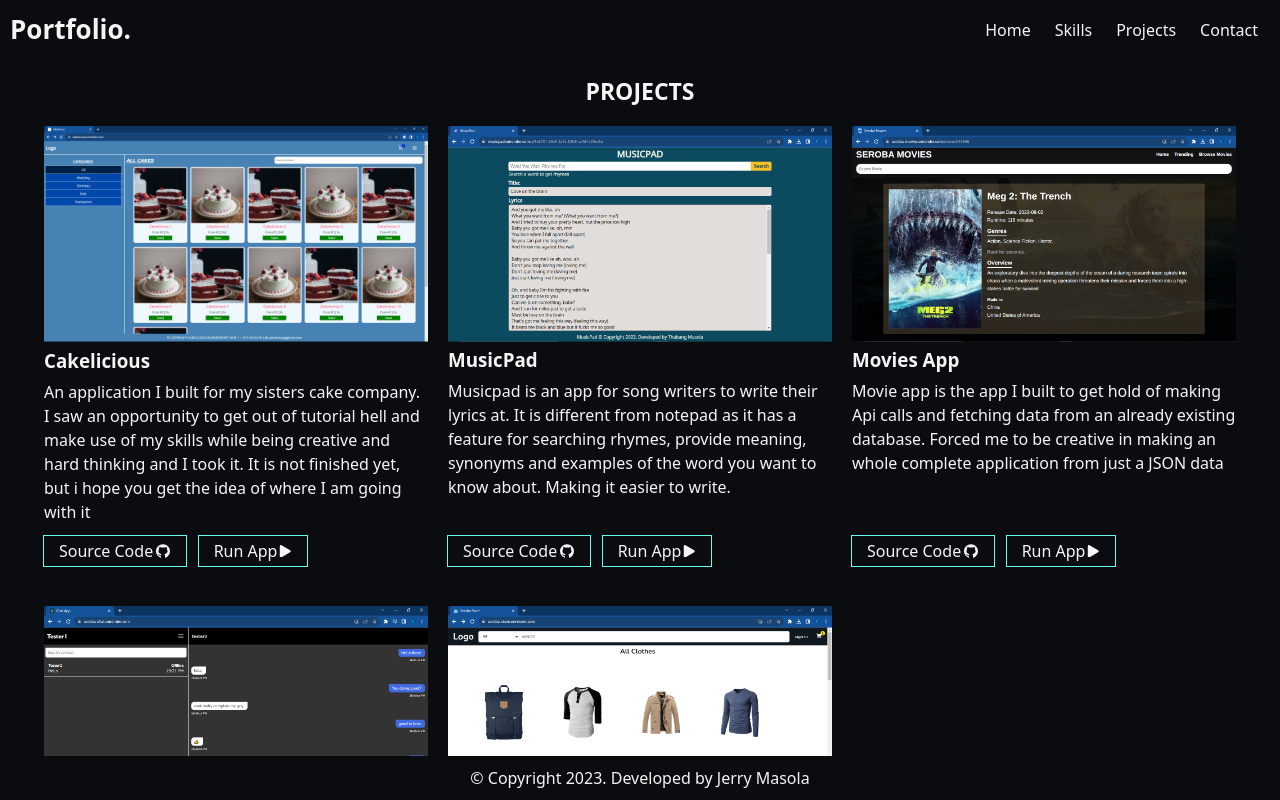
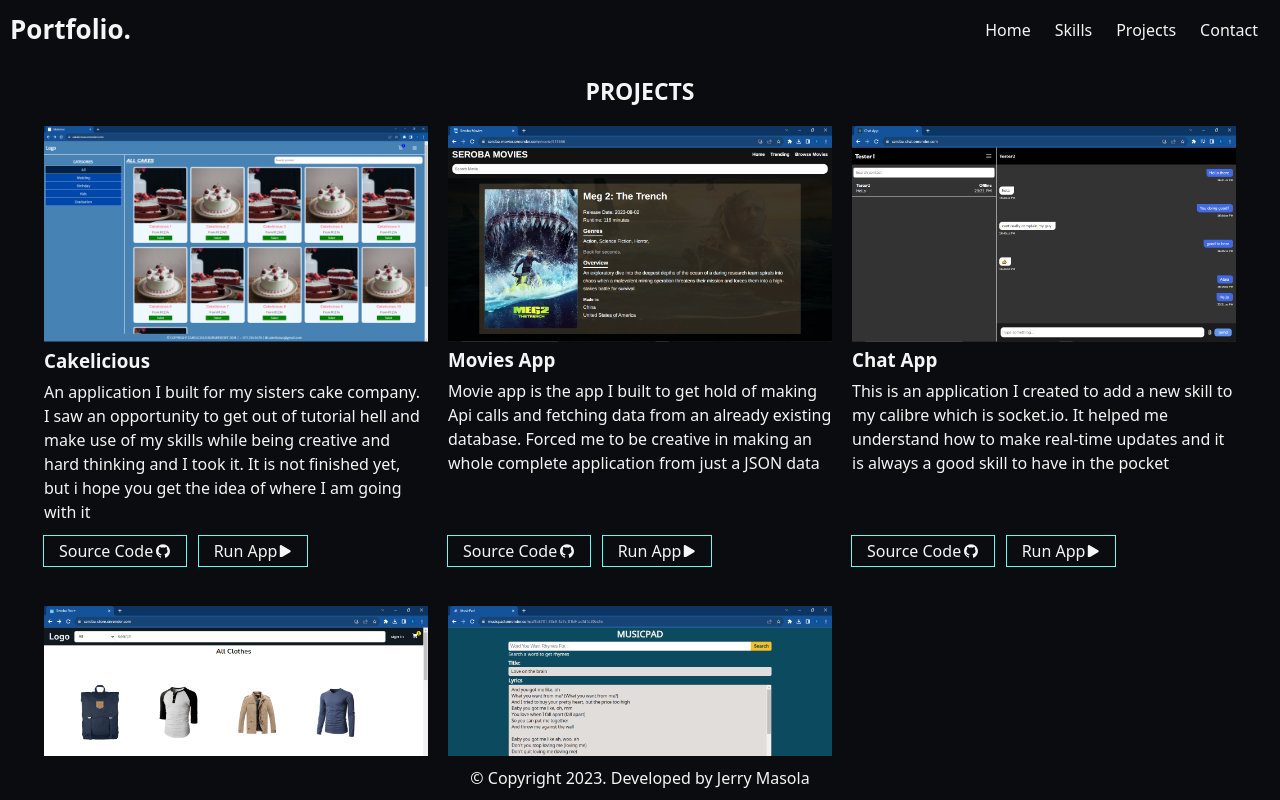
Before and after one commit to Collid3/new-portfolio, a React (Create React App) app: page /projects in a window 1280 px wide. Built offline with nearby package versions, Linux system fonts and the light colour scheme.

Commit message:
project order chang

```diff
--- a/src/pages/Projects.js
+++ b/src/pages/Projects.js
@@ -11,14 +11,6 @@ const Projects = () => {
         "An application I built for my sisters cake company. I saw an opportunity to get out of tutorial hell and make use of my skills while being creative and hard thinking and I took it. It is not finished yet, but i hope you get the idea of where I am going with it",
       githubLink: "https://github.com/Collid3/cakelicious-client",
       liveLink: "https://cakelicious.onrender.com",
-    },
-    {
-      image: "musicpad.png",
-      name: "MusicPad",
-      description:
-        "Musicpad is an app for song writers to write their lyrics at. It is different from notepad as it has a feature for searching rhymes, provide meaning, synonyms and examples of the word you want to know about. Making it easier to write.",
-      githubLink: "https://github.com/Collid3/musicpad",
-      liveLink: "https://musicpad.onrender.com",
     },
     {
       image: "movies2.png",
@@ -43,6 +35,14 @@ const Projects = () => {
         "An E-commerce application inspired by the app i made above this one called movies app. I developed it to sharpen my skills in being creative and make something out of nothing.",
       githubLink: "https://github.com/Collid3/seroba-store",
       liveLink: "https://seroba-store.onrender.com",
+    },
+    {
+      image: "musicpad.png",
+      name: "MusicPad",
+      description:
+        "Musicpad is an app for song writers to write their lyrics at. It is different from notepad as it has a feature for searching rhymes, provide meaning, synonyms and examples of the word you want to know about. Making it easier to write.",
+      githubLink: "https://github.com/Collid3/musicpad",
+      liveLink: "https://musicpad.onrender.com",
     },
   ];
 
```
